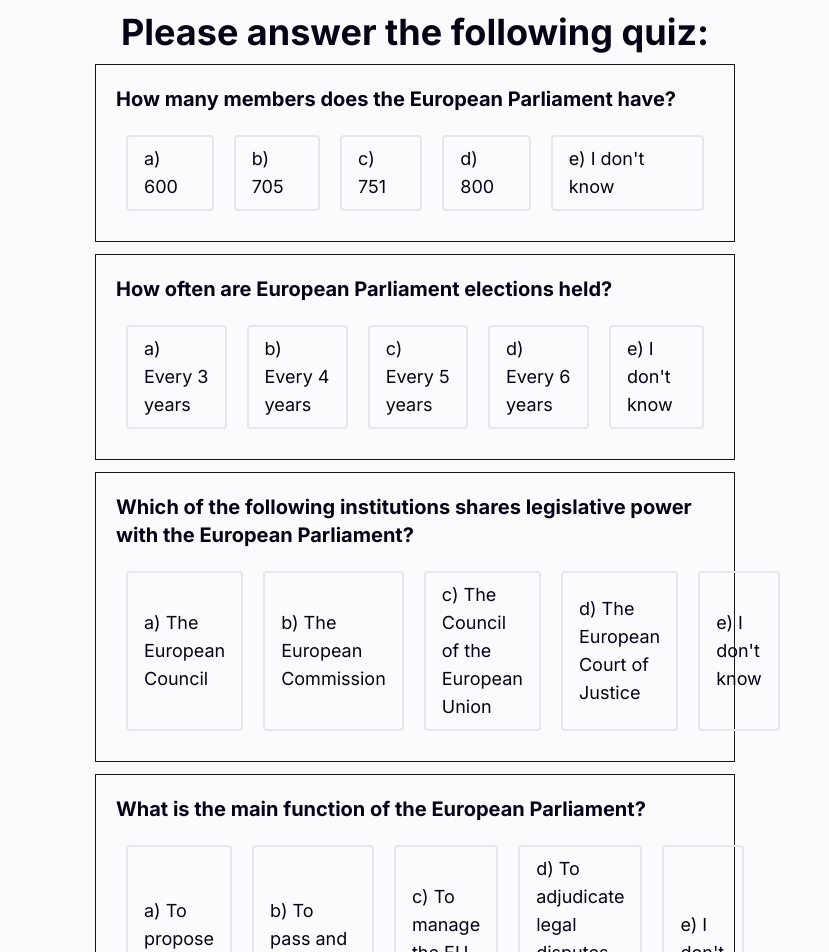
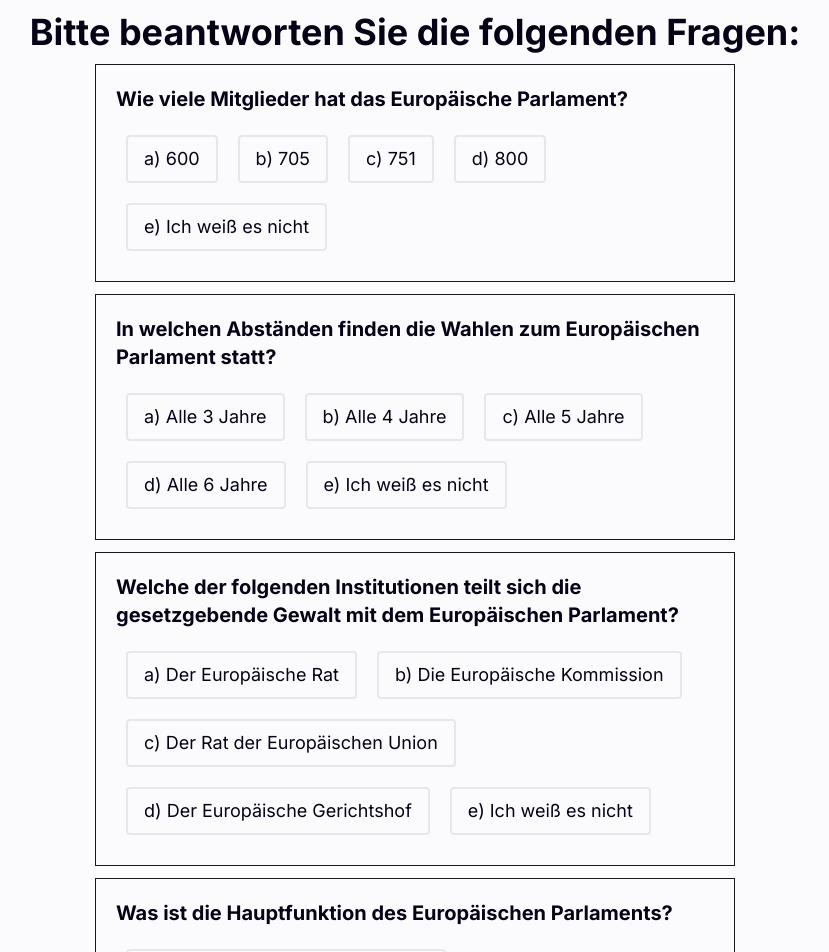
Before and after one commit to FelixHornberger/quote-and-vote-ger, a Next.js app: page /pre-study in a window 1280 px wide. Shown: the top 952 px of the page, without its empty margins (225-1054 px from the left). Built offline with nearby package versions, Linux system fonts and the light colour scheme.

Commit message:
Localisation PreStudy + Styling Update

```diff
--- a/app/pre-study/page.tsx
+++ b/app/pre-study/page.tsx
@@ -4,25 +4,25 @@
 export default function Home() {
 
 
-  const question1 = "How many members does the European Parliament have?";
-  const labels1 = ["a) 600","b) 705","c) 751","d) 800", "e) I don't know"];
+  const question1 = "Wie viele Mitglieder hat das Europäische Parlament?";
+  const labels1 = ["a) 600","b) 705","c) 751","d) 800", "e) Ich weiß es nicht"];
 
-  const question2 = "How often are European Parliament elections held?";
-  const labels2 = ["a) Every 3 years","b) Every 4 years","c) Every 5 years","d) Every 6 years", "e) I don't know"];
+  const question2 = "In welchen Abständen finden die Wahlen zum Europäischen Parlament statt?";
+  const labels2 = ["a) Alle 3 Jahre","b) Alle 4 Jahre","c) Alle 5 Jahre","d) Alle 6 Jahre", "e) Ich weiß es nicht"];
 
-  const question3 = "Which of the following institutions shares legislative power with the European Parliament?";
-  const labels3 = ["a) The European Council","b) The European Commission","c) The Council of the European Union","d) The European Court of Justice", "e) I don't know"];
+  const question3 = "Welche der folgenden Institutionen teilt sich die gesetzgebende Gewalt mit dem Europäischen Parlament?";
+  const labels3 = ["a) Der Europäische Rat","b) Die Europäische Kommission","c) Der Rat der Europäischen Union","d) Der Europäische Gerichtshof", "e) Ich weiß es nicht"];
 
-  const question4 = "What is the main function of the European Parliament?";
-  const labels4 = ["a) To propose new EU laws","b) To pass and amend legislation","c) To manage the EU budget directly","d) To adjudicate legal disputes between member states", "e) I don't know"];
+  const question4 = "Was ist die Hauptfunktion des Europäischen Parlaments?";
+  const labels4 = ["a) Neue EU-Gesetze vorschlagen","b) Gesetzgebung verabschieden und ändern","c) Den EU-Haushalt direkt verwalten","d) Rechtliche Streitigkeiten zwischen Mitgliedstaaten entscheiden", "e) Ich weiß es nicht"];
 
-  const question5 = "What is the process called when the European Parliament votes to approve or reject the European Commission as a whole?";
-  const labels5 = ["a) Confirmation hearing","b) Legislative review","c) Motion of censure","d) Investiture vote", "e) I don't know"];
+  const question5 = "Wie nennt man den Prozess, wenn das Europäische Parlament über die Zustimmung oder Ablehnung der gesamten Europäischen Kommission abstimmt?";
+  const labels5 = ["a) Bestätigungshöring","b) Gesetzesprüfung","c) Misstrauensvotum","d) Investiturabstimmung", "e) Ich weiß es nicht"];
 
   return (
     <main className="flex flex-col items-center">
       <div className="text-center place-items-center mb-3">
-        <h1>Please answer the following quiz:</h1>
+        <h1>Bitte beantworten Sie die folgenden Fragen:</h1>
       </div>
       <div className="w-[75%] sm:w-[50%]">
         <QuesitonElementPreStudy question={question1} labels={labels1} answerKey="answer1"  ></QuesitonElementPreStudy>
--- a/components/preStudy/QuestiomElementPreStudy.tsx
+++ b/components/preStudy/QuestiomElementPreStudy.tsx
@@ -31,7 +31,7 @@
         <h2 className="whitespace-pre-line">{question}</h2>
       </div>
       <div className="flex my-5 sm:my-0 justify-center sm:justify-start">
-        <ul className="list-none justify-center inline-grid sm:flex">
+        <ul className="list-none inline-grid sm:flex flex-wrap">
           {labels.map((label, index) => (
             <label
             key={index}
```
